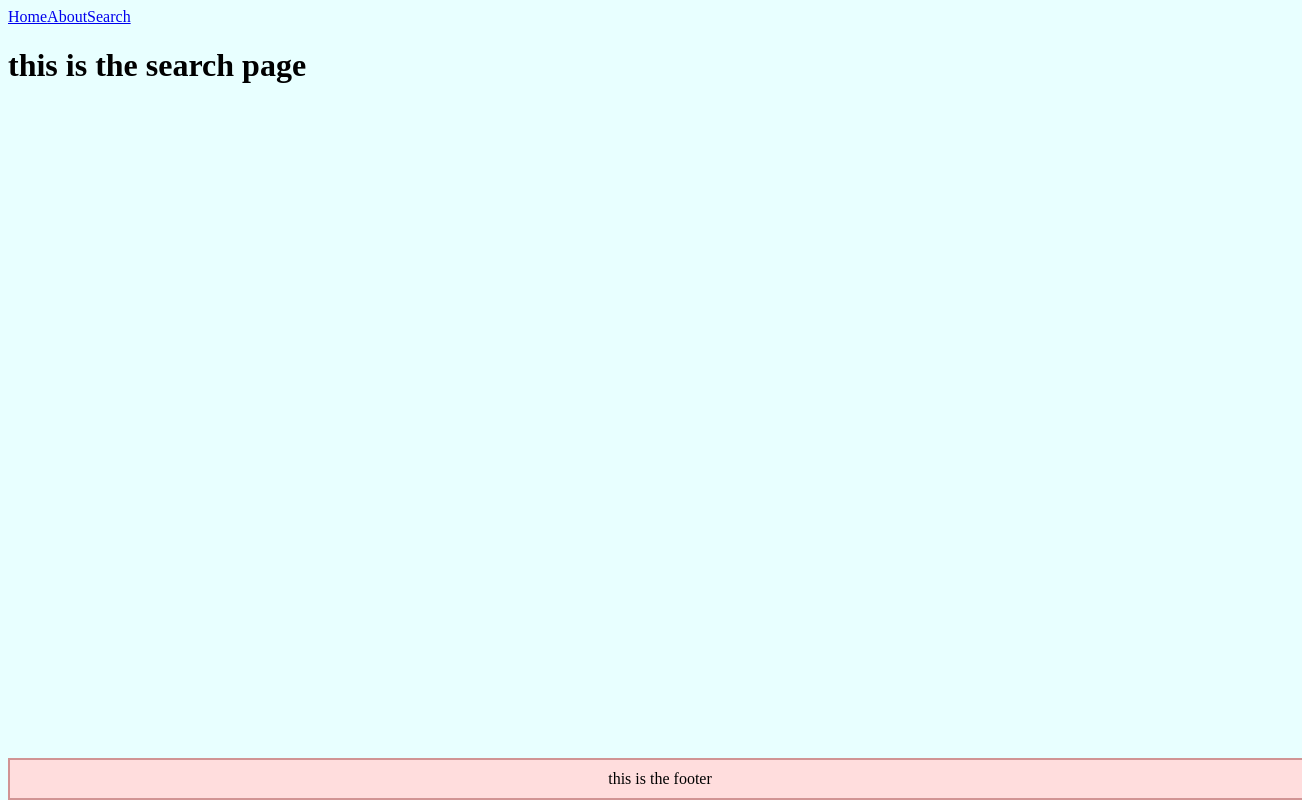
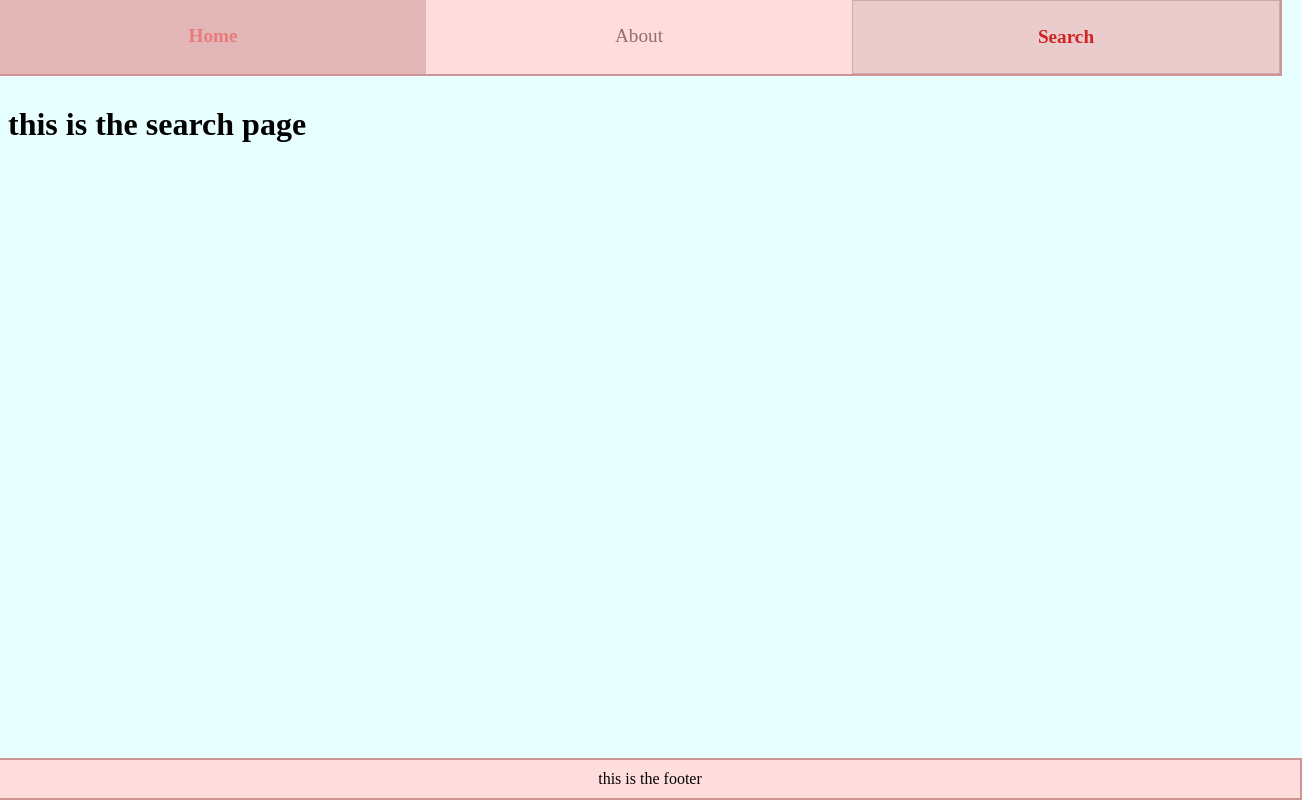
Before and after one commit to k3ith99/GitHub-copycat, a React app: page /search in a window 1280 px wide. Shown: the whole page, 1302 px wide, since content can reach past the window. Built offline with nearby package versions, Linux system fonts and the light colour scheme; a web font is replaced by a local one.

Commit message:
page wont scroll anymore

```diff
--- a/src/App.css
+++ b/src/App.css
@@ -2,6 +2,9 @@
 
 body{
   background-color: #E8FFFF;
+  max-width: 100%;
+  overflow-x: hidden;
+  overflow-y: hidden;
 }
 
 #welcome_div{
--- a/src/components/Navbar/index.css
+++ b/src/components/Navbar/index.css
@@ -1,59 +1,17 @@
-/*
+
 
 nav {
-  top: 0;
+  margin-top: -10px;
+  margin-left: -10px;
   width: 100vw;
   background-color: #FFDDDD;
   display: flex;
   margin-bottom: 30px;
-  display: flex;
   justify-content: space-around;
   border-color: #d19494;
   border-style: solid;
   border-width: 2px;
 
-}
-a {
-  width: 418px;
-  padding: 25px;
-  text-align: center;
-  text-decoration: none;
-  color: rgb(149, 109, 109);
-  font-size: larger;
-
-}
-a:hover {
-  color: #e97b7b;
-  font-weight: bolder;
-  background-color: #E3B7B7;
-}
-.active {
-  color: #d32222;
-  font-weight: bolder;
-  background-color: #EACCCC;
-  border-color: #cbacac;
-  border-style: solid;
-  border-width: 1px;
-} */
-
-
-/*
-nav {
-  top: 0;
-  width: 100vw;
-  background-color: #FFDDDD;
-  display: flex;
-  margin-bottom: 30px;
-  display: flex;
-  justify-content: space-around;
-  border-color: #d19494;
-  border-style: solid;
-  border-width: 2px;
-  background-image: radial-gradient(#212121 20%, transparent 20%),
-  radial-gradient(#fafafa 20%, transparent 20%);
-background-color: #e53935;
-background-position: 0 0, 50px 50px;
-background-size: 100px 100px;
 
 }
 a {
@@ -78,4 +36,3 @@ a:hover {
   border-style: solid;
   border-width: 1px;
 }
- */
--- a/src/layout/Footer/index.css
+++ b/src/layout/Footer/index.css
@@ -1,13 +1,15 @@
 #footer {
   width: 100vw;
-  position: fixed;
+  position: absolute;
   bottom: 0;
   background-color: #FFDDDD;
   padding: 10px;
+  display: block;
   justify-content: center;
-  display: flex;
-  margin: 0;
+  text-align: center;
+  margin-left: -10px;
   border-color: #d19494;
   border-style: solid;
   border-width: 2px;
+
 }
```
